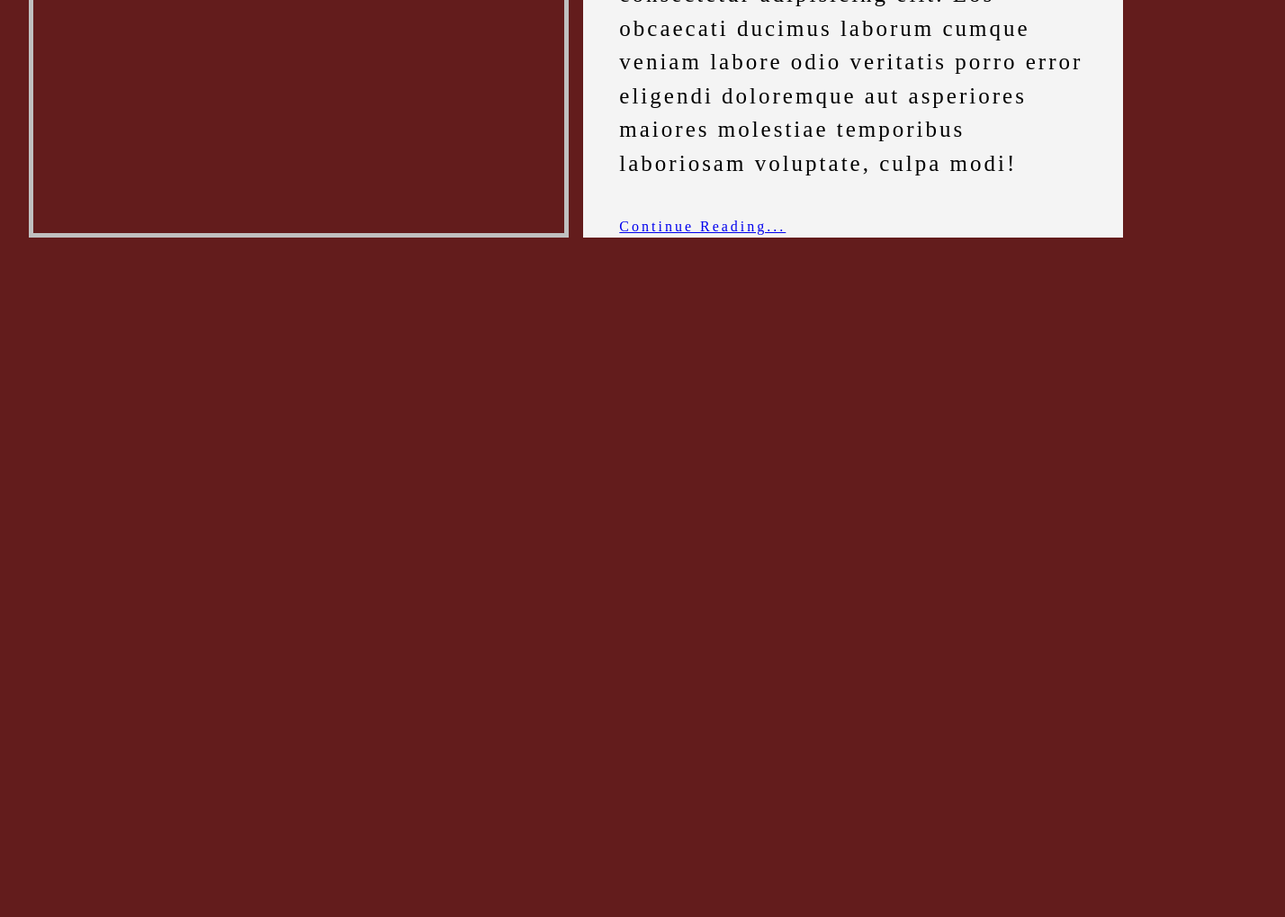
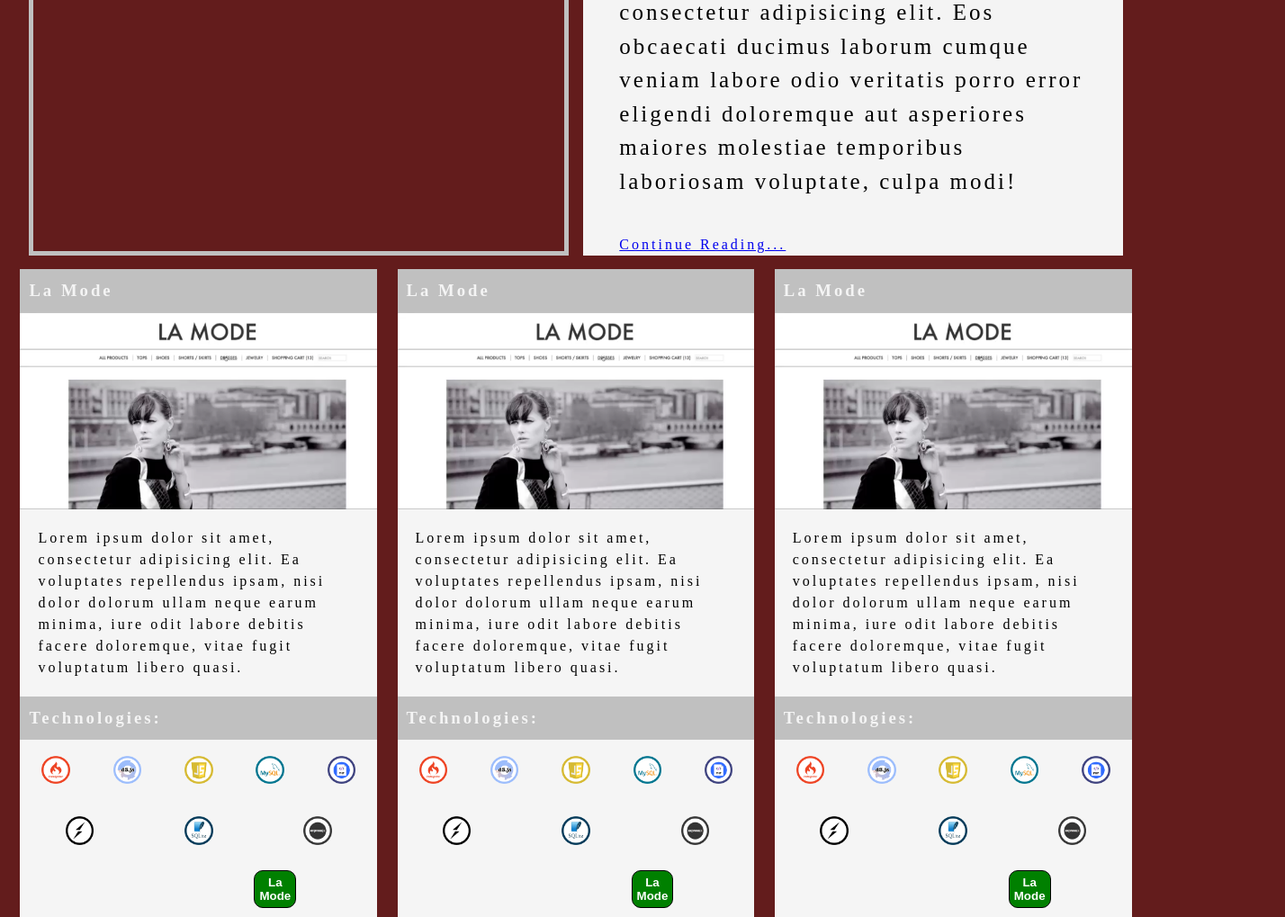
Before and after one commit to leesimeformento/CSS-Portfolio, a plain HTML site: page index.html in a window 1280 px wide. Shown: the part 556-1575 px from the top of the page at 90% size, 1428 px wide, since content can reach past the window. Before the commit the page ends 856 px from the top, so only its background shows below. Drawn offline with Linux system fonts and the light colour scheme.

Commit message:
main content done

```diff
--- a/index.html
+++ b/index.html
@@ -25,9 +25,67 @@
 
             <a id="about" href="#">Continue Reading...</a>
         </div>
-
-
         </div>
     </div>
+
+        <div class="big-container">
+            <div class="box1">
+                <h3>La Mode</h3>
+                <img src="Portfolio_images/lamode.png">
+                <p>Lorem ipsum dolor sit amet, consectetur adipisicing elit. Ea voluptates repellendus ipsam, nisi dolor dolorum ullam neque earum minima, iure odit labore debitis facere doloremque, vitae fugit voluptatum libero quasi.</p>
+                <h3>Technologies:</h3>
+                <div class="holder">
+                <div class="tech">
+                    <img src="/Portfolio_images/codeigniter.png">
+                    <img src="/Portfolio_images/d3.png">
+                    <img src="Portfolio_images/JavaScript.png">
+                    <img src="Portfolio_images/mysql.png">
+                    <img src="Portfolio_images/php.png">
+                    <img src="Portfolio_images/socket.png">
+                    <img src="/Portfolio_images/sqlite.png">
+                    <img src="Portfolio_images/expressjs.png">
+                </div>
+                <button>La Mode</button>
+                </div>
+            </div>
+            <div class="box1">
+                <h3>La Mode</h3>
+                <img src="Portfolio_images/lamode.png">
+                <p>Lorem ipsum dolor sit amet, consectetur adipisicing elit. Ea voluptates repellendus ipsam, nisi dolor dolorum ullam neque earum minima, iure odit labore debitis facere doloremque, vitae fugit voluptatum libero quasi.</p>
+                <h3>Technologies:</h3>
+                <div class="holder">
+                <div class="tech">
+                    <img src="/Portfolio_images/codeigniter.png">
+                    <img src="/Portfolio_images/d3.png">
+                    <img src="Portfolio_images/JavaScript.png">
+                    <img src="Portfolio_images/mysql.png">
+                    <img src="Portfolio_images/php.png">
+                    <img src="Portfolio_images/socket.png">
+                    <img src="/Portfolio_images/sqlite.png">
+                    <img src="Portfolio_images/expressjs.png">
+                </div>
+                <button>La Mode</button>
+                </div>
+            </div>
+            <div class="box1">
+                <h3>La Mode</h3>
+                <img src="Portfolio_images/lamode.png">
+                <p>Lorem ipsum dolor sit amet, consectetur adipisicing elit. Ea voluptates repellendus ipsam, nisi dolor dolorum ullam neque earum minima, iure odit labore debitis facere doloremque, vitae fugit voluptatum libero quasi.</p>
+                <h3>Technologies:</h3>
+                <div class="holder">
+                <div class="tech">
+                    <img src="/Portfolio_images/codeigniter.png">
+                    <img src="/Portfolio_images/d3.png">
+                    <img src="Portfolio_images/JavaScript.png">
+                    <img src="Portfolio_images/mysql.png">
+                    <img src="Portfolio_images/php.png">
+                    <img src="Portfolio_images/socket.png">
+                    <img src="/Portfolio_images/sqlite.png">
+                    <img src="Portfolio_images/expressjs.png">
+                </div>
+                <button>La Mode</button>
+                </div>
+            </div>
+     </div>
 </body>
 </html>
--- a/styles.css
+++ b/styles.css
@@ -13,11 +13,6 @@
 
 html{
     font-size: 62.5%;
-}
-
-#name {
-    float:left;
-    display: inline-block;
 }
 
 h1, h2, h3, h4, h5 {
@@ -38,10 +33,8 @@
 }
 
 .quote {
-    display: inline-block;
+    padding:10px;
     float: right;
-    padding:10px;
-
 }
 
 
@@ -85,3 +78,56 @@
 #about {
     padding:40px;
 }
+
+h3 {
+    background: silver;
+    color: #f4f4f4;
+    padding:10px;
+    font-weight: bold;
+}
+
+.box1{
+    display: flex;
+    flex-direction: column;
+    width:31%;
+}
+
+p{
+    padding:20px;
+}
+
+.box1 p, .tech{
+    background: whitesmoke;
+}
+
+.tech {
+    display: flex;
+    flex-wrap: wrap;
+    justify-content: space-around;
+
+}
+
+.tech img {
+    width:17%;
+    flex-wrap: wrap;
+    padding:18px;
+}
+
+.big-container{
+    display: flex;
+    justify-content: space-evenly;
+}
+
+.holder {
+    background: whitesmoke;
+}
+
+button {
+    background-color: green;
+	color:white;
+	border:solid 1px black;
+	border-radius: 10px;
+	padding:5px;
+	margin: 10px 260px;
+	font-weight: 900;
+}
```
